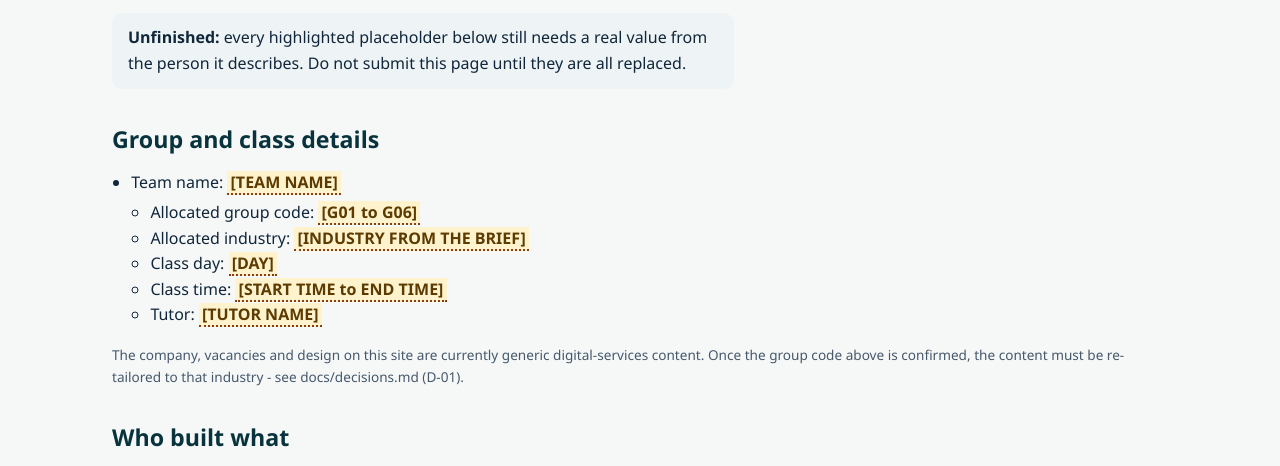
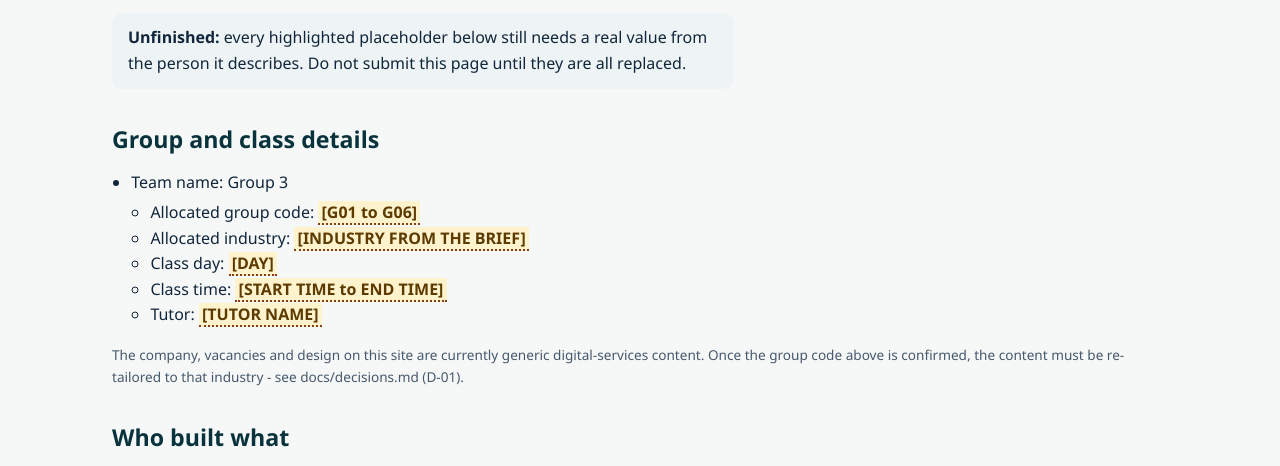
Before and after one commit to dangminh232006/Web-Project-Group-3, a plain HTML site: page about.html in a window 1280 px wide. Shown: the part 290-756 px from the top of the page. Drawn offline with Linux system fonts and the light colour scheme.

Commit message:
content: record the confirmed team name
The team is named "Group 3". That is now written into about.html as a
plain fact rather than a highlighted placeholder, and prefilled in the
group agreement draft.

The allocated group code (G01 to G06) and the allocated industry are
deliberately left as placeholders. "Group 3" is the team's own name and
does not by itself confirm the tutor allocated code G03, so the industry
tailoring required by the brief is still an open blocker.

```diff
--- a/about.html
+++ b/about.html
@@ -83,7 +83,7 @@
         <h2 id="class-heading">Group and class details</h2>
         <ul>
           <li>
-            Team name: <span class="tbd">[TEAM NAME]</span>
+            Team name: Group 3
             <ul>
               <li>Allocated group code: <span class="tbd">[G01 to G06]</span></li>
               <li>Allocated industry: <span class="tbd">[INDUSTRY FROM THE BRIEF]</span></li>
```
Also changed, not shown: 2 other files.
